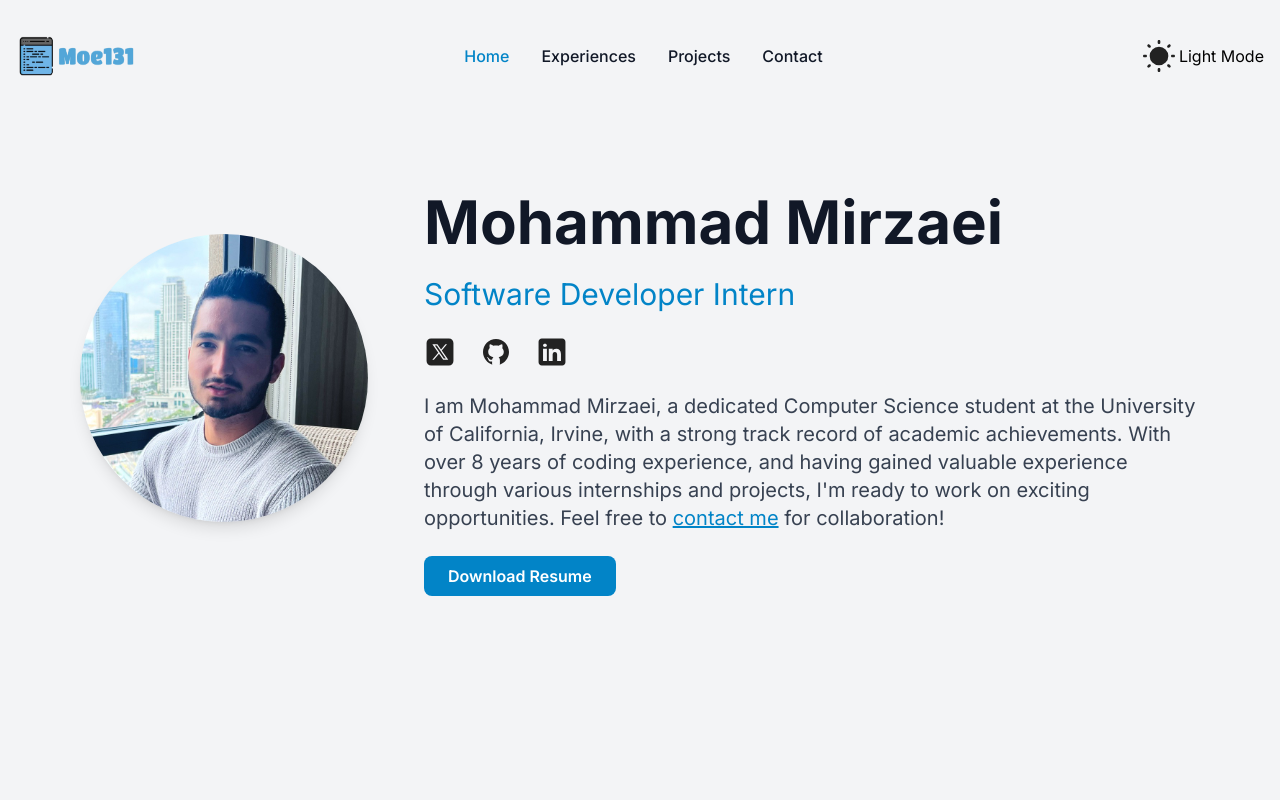
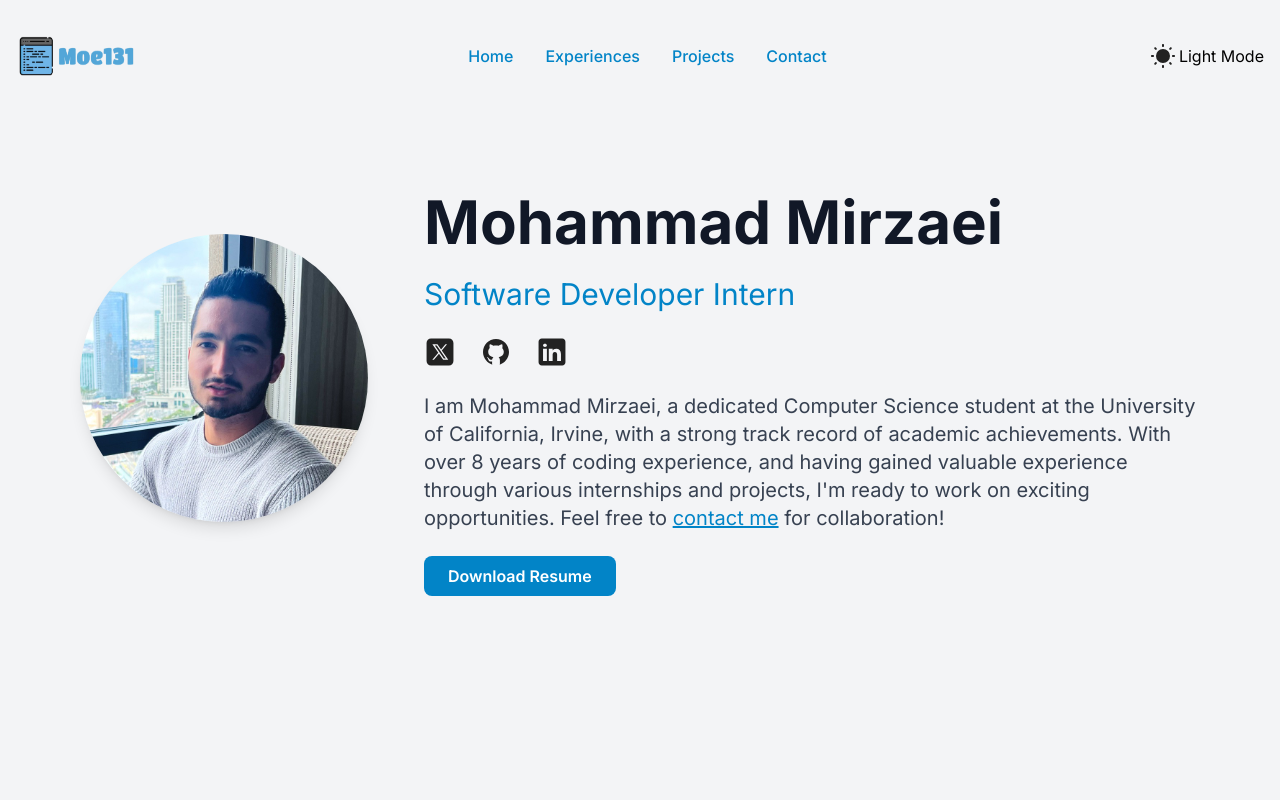
Before and after one commit to Moe131/moe131.github.io, a Next.js app: page / in a window 1280 px wide. Shown: the top 800 px of the page. Built offline with nearby package versions, Linux system fonts and the light colour scheme.

Commit message:
active page in navbar fixed

```diff
--- a/src/app/page.tsx
+++ b/src/app/page.tsx
@@ -1,7 +1,9 @@
 import Hero from "@/components/Hero/page";
 import Navbar from "@/components/Navbar/page";
+import { usePathname } from "next/navigation";
 
 export default function Home() {
+
   return (
     <main className="min-h-screen bg-gray-100 border-gray-200 dark:bg-gray-900">
       <Hero />
--- a/src/components/Navbar/page.tsx
+++ b/src/components/Navbar/page.tsx
@@ -6,15 +6,19 @@ import Image from "next/image"
 import { useTheme } from "next-themes"
 import ThemeSwitch from "../ThemeSwitch/page"
 import Link from "next/link"
+import { usePathname } from "next/navigation"
 
 
 export default function Navbar(){
-
   const [menuChecked, setMenuChecked] = useState(true)
+  const currentPath = usePathname();
 
   function toggleMenu(){
     setMenuChecked(!menuChecked)
   }
+  function handleLinkClick() {
+    setMenuChecked(true);
+}
 
   return(
   <nav className="bg-gray-100 border-gray-800 dark:bg-gray-900 md:py-4">
@@ -30,18 +34,18 @@ export default function Navbar(){
           </svg>
         </button>
         <div className={menuChecked? "hidden w-full md:block md:w-auto" : "w-full md:block md:w-auto"} id="navbar-default">
-          <ul className="font-medium flex flex-col p-4 md:p-0 mt-4 border border-gray rounded-lg bg-gray-100 md:flex-row md:space-x-8 rtl:space-x-reverse md:mt-0 md:border-0 md:bg-transparent dark:bg-gray-800 md:dark:bg-gray-900 dark:border-gray-700">
+          <ul onClick={handleLinkClick} className="font-medium flex flex-col p-4 md:p-0 mt-4 border border-gray rounded-lg bg-gray-100 md:flex-row md:space-x-8 rtl:space-x-reverse md:mt-0 md:border-0 md:bg-transparent dark:bg-gray-800 md:dark:bg-gray-900 dark:border-gray-700">
             <li>
-              <Link href="/" className="block py-2 px-3 text-white bg-sky-700 rounded md:bg-transparent md:text-sky-600 md:p-0 dark:text-white md:dark:text-cyan-400" aria-current="page">Home</Link>
+              <Link href="/" className={"block py-2 px-3 " + (currentPath === "/" ? "text-white bg-sky-700" : "") +" rounded md:bg-transparent md:text-sky-600 md:p-0 dark:text-white md:dark:text-cyan-400"} aria-current="page">Home</Link>
             </li>
             <li>
-              <Link href="experiences" className="block py-2 px-3 text-gray-900 rounded hover:bg-gray-100 md:hover:bg-transparent md:border-0 md:hover:text-sky-600 md:p-0 dark:text-white md:dark:hover:text-cyan-400 dark:hover:bg-gray-700 dark:hover:text-white md:dark:hover:bg-transparent">Experiences</Link>
+              <Link href="experiences" className={"block py-2 px-3 " + (currentPath === "/experiences" ? "text-white bg-sky-700" : "") +" rounded md:bg-transparent md:text-sky-600 md:p-0 dark:text-white md:dark:text-cyan-400"} aria-current="page">Experiences</Link>
             </li>
             <li>
-              <Link href="/projects" className="block py-2 px-3 text-gray-900 rounded hover:bg-gray-100 md:hover:bg-transparent md:border-0 md:hover:text-sky-600 md:p-0 dark:text-white md:dark:hover:text-cyan-400 dark:hover:bg-gray-700 dark:hover:text-white md:dark:hover:bg-transparent">Projects</Link>
+              <Link href="/projects" className={"block py-2 px-3 " + (currentPath === "/projects" ? "text-white bg-sky-700" : "") +" rounded md:bg-transparent md:text-sky-600 md:p-0 dark:text-white md:dark:text-cyan-400"} aria-current="page">Projects</Link>
             </li>
             <li>
-              <Link href="/contact" className="block py-2 px-3 text-gray-900 rounded hover:bg-gray-100 md:hover:bg-transparent md:border-0 md:hover:text-sky-600 md:p-0 dark:text-white md:dark:hover:text-cyan-400 dark:hover:bg-gray-700 dark:hover:text-white md:dark:hover:bg-transparent">Contact</Link>
+              <Link href="/contact" className={"block py-2 px-3 " + (currentPath === "/contact" ? "text-white bg-sky-700" : "") +" rounded md:bg-transparent md:text-sky-600 md:p-0 dark:text-white md:dark:text-cyan-400"} aria-current="page">Contact</Link>
             </li>
           </ul>
         </div>
--- a/src/components/ThemeSwitch/page.tsx
+++ b/src/components/ThemeSwitch/page.tsx
@@ -17,19 +17,18 @@ const ThemeSwitch = ({}) => {
   if (!mounted) {
     return (
       <button  className="flex gap-1 items-center md:order-3" >
-      <Image src={darkIcon} className="hidden w-6 h-6 md:w-8 md:h-8 dark:block" alt="Color mode icon" />
-      <Image src={lightIcon} className=" w-6 h-6 md:w-8 md:h-8 dark:hidden" alt="Color mode icon" />
-
-      <p className="text-sm md:text-base dark:text-white">Light Mode</p>
-    </button>
+        <Image src={darkIcon} className="hidden w-6 h-6 dark:block" alt="Color mode icon" />
+        <Image src={lightIcon} className="w-6 h-6 dark:hidden" alt="Color mode icon" />
+        <p className="text-sm md:text-base dark:text-white">Light Mode</p>
+      </button>
     )
 
   }
 
   return (
     <button onClick={() => setTheme(theme === "dark" ? "light" : "dark")} className="flex gap-1 items-center md:order-3" >
-      <Image src={darkIcon} className="hidden w-6 h-6 md:w-8 md:h-8 dark:block" alt="Color mode icon" />
-      <Image src={lightIcon} className=" w-6 h-6 md:w-8 md:h-8 dark:hidden" alt="Color mode icon" />
+      <Image src={darkIcon} className="hidden w-6 h-6  dark:block" alt="Color mode icon" />
+      <Image src={lightIcon} className=" w-6 h-6  dark:hidden" alt="Color mode icon" />
 
       <p className="text-sm md:text-base dark:text-white">Light Mode</p>
     </button>
```
